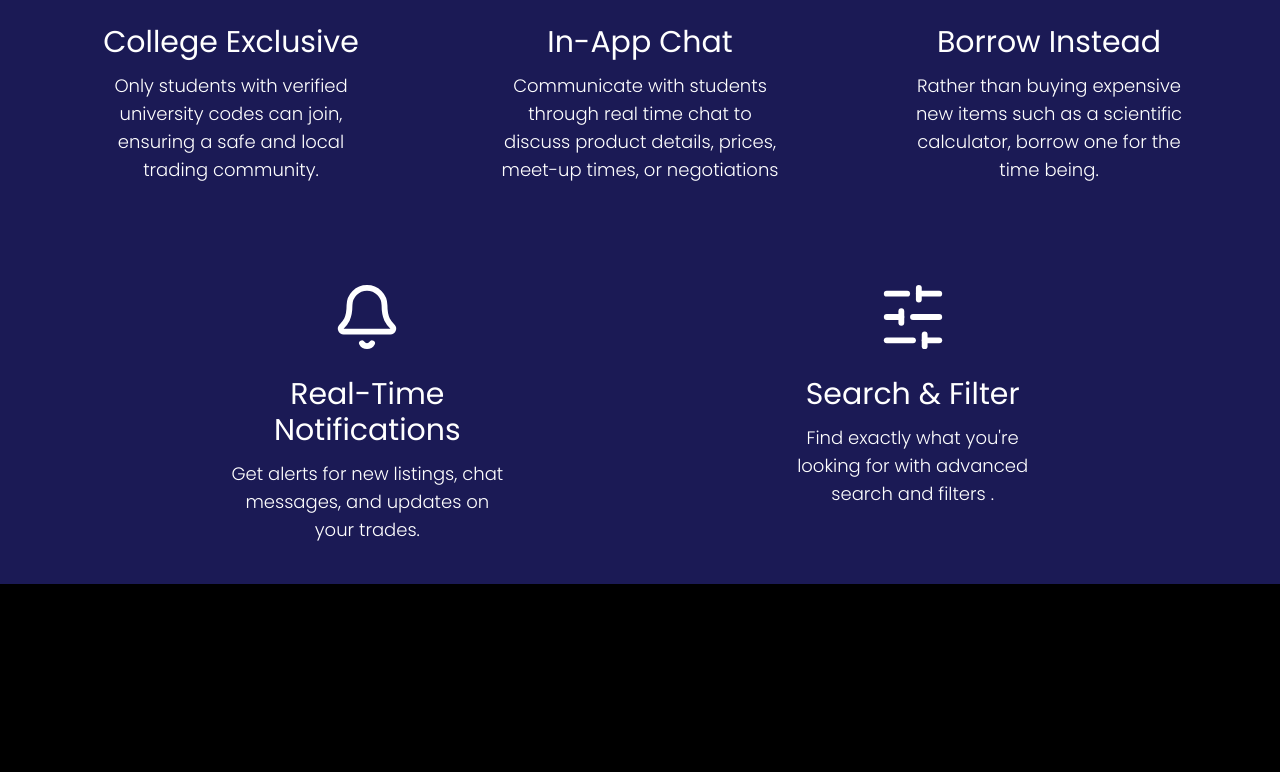
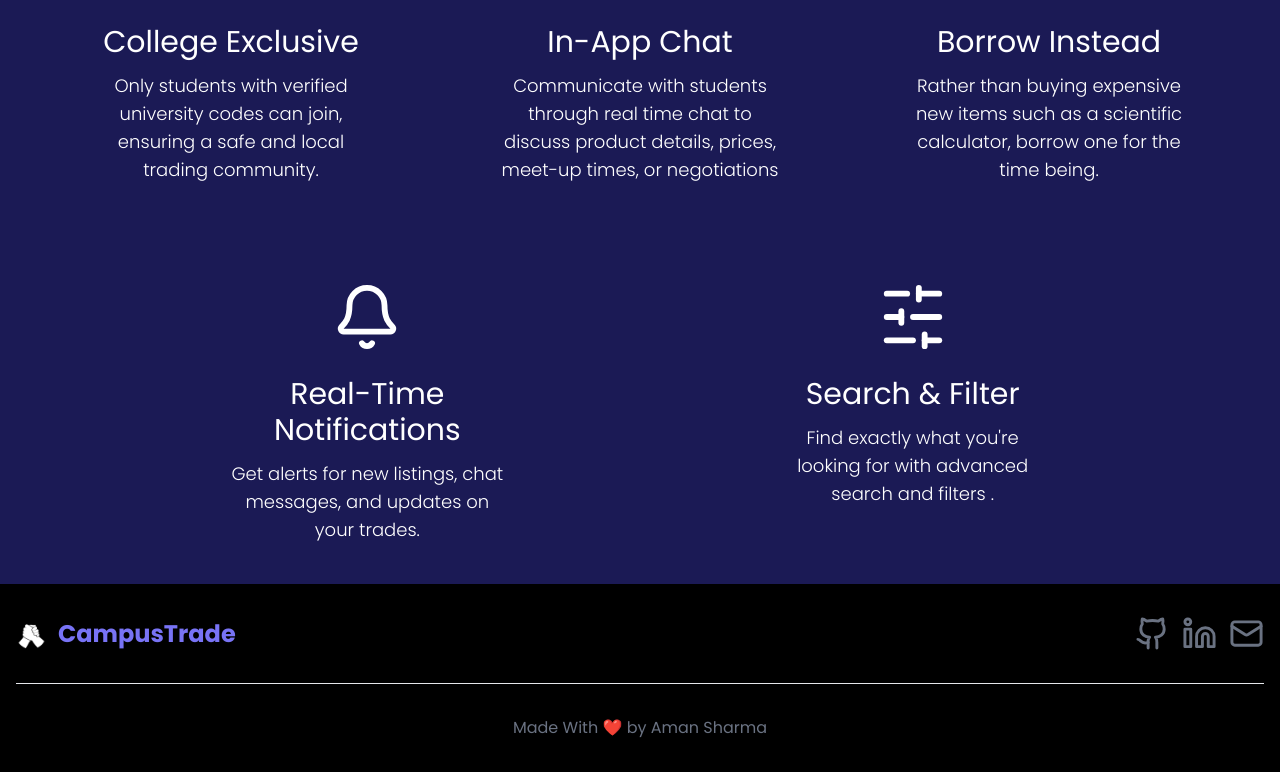
Before and after one commit to AmanSharma619/CampusTrade, a Next.js app in the folder campustrade/: page / in a window 1280 px wide. Shown: the part 1136-1908 px from the top of the page. Before the commit the page ends 1720 px from the top, so only its background shows below. Built offline with nearby package versions, Linux system fonts and the light colour scheme.

Commit message:
footer done + better responsiveness

```diff
--- a/campustrade/app/layout.js
+++ b/campustrade/app/layout.js
@@ -30,7 +30,7 @@ export default function RootLayout({ children }) {
       >
         <Navbar/>
         {children}
-        {/* <Footer/> */}
+        <Footer/>
       </body>
     </html>
   );
--- a/campustrade/app/page.css
+++ b/campustrade/app/page.css
@@ -53,6 +53,9 @@
   .buttons{
     flex-direction: column;
   }
+  button{
+    font-size: 24px;
+  }
  }
  @media (max-width:390px) {
   .main{
@@ -78,4 +81,7 @@
     flex-direction: column;
     margin-bottom: 10px;
   }
+  button{
+    font-size: 19px;
+  }
  }
--- a/campustrade/app/page.js
+++ b/campustrade/app/page.js
@@ -3,7 +3,7 @@ import "./page.css"
 import Image from 'next/image'
 import Link from 'next/link'
 import React, { useEffect } from 'react'
-import {Glowbutton,Defbutton} from '@/components/Button'
+import {Glowbutton} from '@/components/Button'
 import Card from '@/components/Card'
 import { Inter,Roboto } from 'next/font/google'
 import Script from "next/script"
@@ -15,7 +15,8 @@ const home = () => {
     <Script src="https://cdnjs.cloudflare.com/ajax/libs/gsap/3.12.7/ScrollTrigger.min.js" strategy="beforeInteractive"/>
     <div className='min-h-screen flex font-bold flex-col sticky top-0 gap-5 main '  >
       <div className="hero w-full text-9xl mx-auto  text-white tracking-wide text-center min-h-4/5 flex flex-col gap-6 mt-14 p-9 ">
-        <h1 className='text-color1 tracking-wider'>Buy. Sell. Borrow. </h1> <h2 className='text-5xl font-normal'>From One Student to Another, A Marketplace Exclusively for Your College.</h2>
+        <h1 className='text-color1 tracking-wider' id="head">Buy. Sell. Borrow. </h1>
+         <h2 className='text-5xl font-normal'>From One Student to Another, A Marketplace Exclusively for Your College.</h2>
 
       </div>
       <div className="buttons flex w-full justify-center items-center gap-4 text-2xl">
@@ -32,6 +33,7 @@ const home = () => {
         <Card/>
       </div>
     </div>
+
         </>
   )
 }
--- a/campustrade/components/Card.css
+++ b/campustrade/components/Card.css
@@ -13,3 +13,8 @@
         font: 90px;
     }
    }
+@media(max-width: 390px){
+   .card{
+    min-height: 50vh;
+   }
+   }
--- /dev/null
+++ b/campustrade/components/Footer.css
@@ -0,0 +1,13 @@
+@media(max-width: 480px){
+   .trademark{
+    display: flex;
+    flex-direction: column;
+    align-items: center;
+   }
+   .trademark span{
+    font-size: 19px;
+   }
+ul{
+    justify-content: center;
+}
+   }
--- a/campustrade/components/Footer.jsx
+++ b/campustrade/components/Footer.jsx
@@ -1,8 +1,63 @@
+"use client"
+import "./Footer.css"
+import Image from 'next/image'
 import React from 'react'
+import { Github ,Linkedin, Mail,Copy} from 'lucide-react'
+const Footer = () => {
+  function copy_mail(){
+    navigator.clipboard.writeText("aman.sharma004@adgitmdelhi.ac.in");
+    document.getElementById("copy").style.display="block"
+    setTimeout(()=>{
+      document.getElementById("copy").style.display="none"
+    },2000)
+  }
+  return (
 
-const Footer = () => {
-  return (
-    <div>Footer</div>
+
+
+
+<footer class="bg-black sticky" id='foot'>
+    <div class="w-full max-w-screen-xl mx-auto p-4 md:py-8 footer-main">
+        <div class="sm:flex sm:items-center sm:justify-between  trademark">
+
+
+            <a href="https://campus-trade-alpha.vercel.app/" class="flex items-center mb-4 sm:mb-0 space-x-3 rtl:space-x-reverse">
+                <Image src={"/logo.png"} width={30} height={30}/>
+                <span className="self-center text-2xl font-semibold whitespace-nowrap dark:text-white">CampusTrade</span>
+            </a>
+
+            <ul class="flex flex-wrap gap-3 items-center mb-6 text-sm font-medium text-gray-500 sm:mb-0 dark:text-gray-400">
+            <span id='copy' className='w-[7vw] h-[5vh] bg-foreground text-white rounded-3xl text-center p-2 hidden '>Copied !</span>
+              <a href="https://github.com/AmanSharma619/CampusTrade">
+
+                <li>
+                   <Github size={35}/>
+                </li>
+              </a>
+              <a href="https://www.linkedin.com/in/aman-sharma-4a3166284/">
+                <li>
+                    <Linkedin size={35}/>
+                </li>
+              </a>
+
+                <li className='cursor-pointer' onClick={copy_mail}>
+                   <Mail size={35} />
+
+                </li>
+
+
+            </ul>
+
+        </div>
+
+        <hr class="my-6 border-gray-200 sm:mx-auto dark:border-gray-700 lg:my-8" />
+        <span className="block text-md text-gray-500 sm:text-center dark:text-gray-400 text-center">Made With ❤️ by Aman Sharma</span>
+    </div>
+</footer>
+
+
+
+
   )
 }
 
--- a/campustrade/components/Navbar.css
+++ b/campustrade/components/Navbar.css
@@ -1,8 +1,22 @@
-@media (max-width:390px) {
-    button{
-        padding: 5px;
+@media (max-width:480px) {
+    .login{
+        padding: 3px;
+        font-size: 12px;
     }
     .title{
-        font-size: 21px;
+        font-size: 18px;
+    }
+    #logo{
+        height: 30px;
+        width: 30px;
     }
    }
+/* @media (max-width:480px) {
+    .title{
+        font-size: 18px;
+    }
+    #logo{
+        height: 30px;
+        width: 30px;
+    }
+   } */
--- a/campustrade/components/Navbar.jsx
+++ b/campustrade/components/Navbar.jsx
@@ -17,12 +17,12 @@ const Navbar = () => {
   <div className="max-w-screen-xl flex items-center justify-between mx-auto p-4">
   <a href="/" className="flex items-center space-x-3 rtl:space-x-reverse">
   <span className="logo">
-    <Image src={"/logo.png"} width={50} height={50}/>
+    <Image src={"/logo.png"} id="logo" width={50} height={50}/>
   </span>
       <span className="self-center text-2xl font-semibold whitespace-nowrap text-white title">CampusTrade</span>
   </a>
   <div className="flex md:order-2 space-x-3 md:space-x-0 rtl:space-x-reverse">
-      <button type="button" className="text-white bg-foreground hover:bg-color1 duration-200 cursor-pointer focus:ring-4 focus:outline-none focus:ring-blue-300 font-medium rounded-lg text-md px-4 py-2 text-center ">Login/Sign Up</button>
+      <button type="button" className="text-white bg-foreground hover:bg-color1 duration-200 cursor-pointer focus:ring-4 focus:outline-none focus:ring-blue-300 font-medium rounded-lg text-md px-4 py-2 text-center login ">Login/Sign Up</button>
       <button data-collapse-toggle="navbar-sticky" type="button" className="inline-flex items-center p-2 w-10 h-10 justify-center text-sm text-gray-500 rounded-lg md:hidden hover:bg-gray-100 focus:outline-none focus:ring-2 focus:ring-gray-200 dark:text-gray-400 dark:hover:bg-gray-700 dark:focus:ring-gray-600" aria-controls="navbar-sticky" aria-expanded="false">
         <span className="sr-only">Open main menu</span>
         <svg className="w-5 h-5" aria-hidden="true" xmlns="http://www.w3.org/2000/svg" fill="none" viewBox="0 0 17 14">
@@ -36,14 +36,12 @@ const Navbar = () => {
         <Link href="/" className="block py-2 px-3 text-gray-900 rounded-sm hover:bg-gray-100 md:hover:bg-transparent  dark:text-white dark:hover:bg-gray-700 dark:hover:text-foreground  md:dark:hover:bg-transparent dark:border-gray-700" aria-current="page">Home</Link>
       </li>
       <li>
-        <Link href="#" className="block py-2 px-3 text-gray-900 rounded-sm hover:bg-gray-100 md:hover:bg-transparent  dark:text-white dark:hover:bg-gray-700 dark:hover:text-foreground  md:dark:hover:bg-transparent dark:border-gray-700">Marketplace</Link>
+        <Link href="" className="block py-2 px-3 text-gray-900 rounded-sm hover:bg-gray-100 md:hover:bg-transparent  dark:text-white dark:hover:bg-gray-700 dark:hover:text-foreground  md:dark:hover:bg-transparent dark:border-gray-700">Marketplace</Link>
       </li>
       <li>
-        <Link href="#" className="block py-2 px-3 text-gray-900 rounded-sm hover:bg-gray-100 md:hover:bg-transparent  dark:text-white dark:hover:bg-gray-700 dark:hover:text-foreground  md:dark:hover:bg-transparent dark:border-gray-700">My Chats</Link>
+        <Link href="" className="block py-2 px-3 text-gray-900 rounded-sm hover:bg-gray-100 md:hover:bg-transparent  dark:text-white dark:hover:bg-gray-700 dark:hover:text-foreground  md:dark:hover:bg-transparent dark:border-gray-700">My Chats</Link>
       </li>
-      <li>
-        <Link href="#" className="block py-2 px-3 text-gray-900 rounded-sm hover:bg-gray-100 md:hover:bg-transparent  dark:text-white dark:hover:bg-gray-700 dark:hover:text-foreground  md:dark:hover:bg-transparent dark:border-gray-700">About Me</Link>
-      </li>
+
     </ul>
   </div>
   </div>
```
